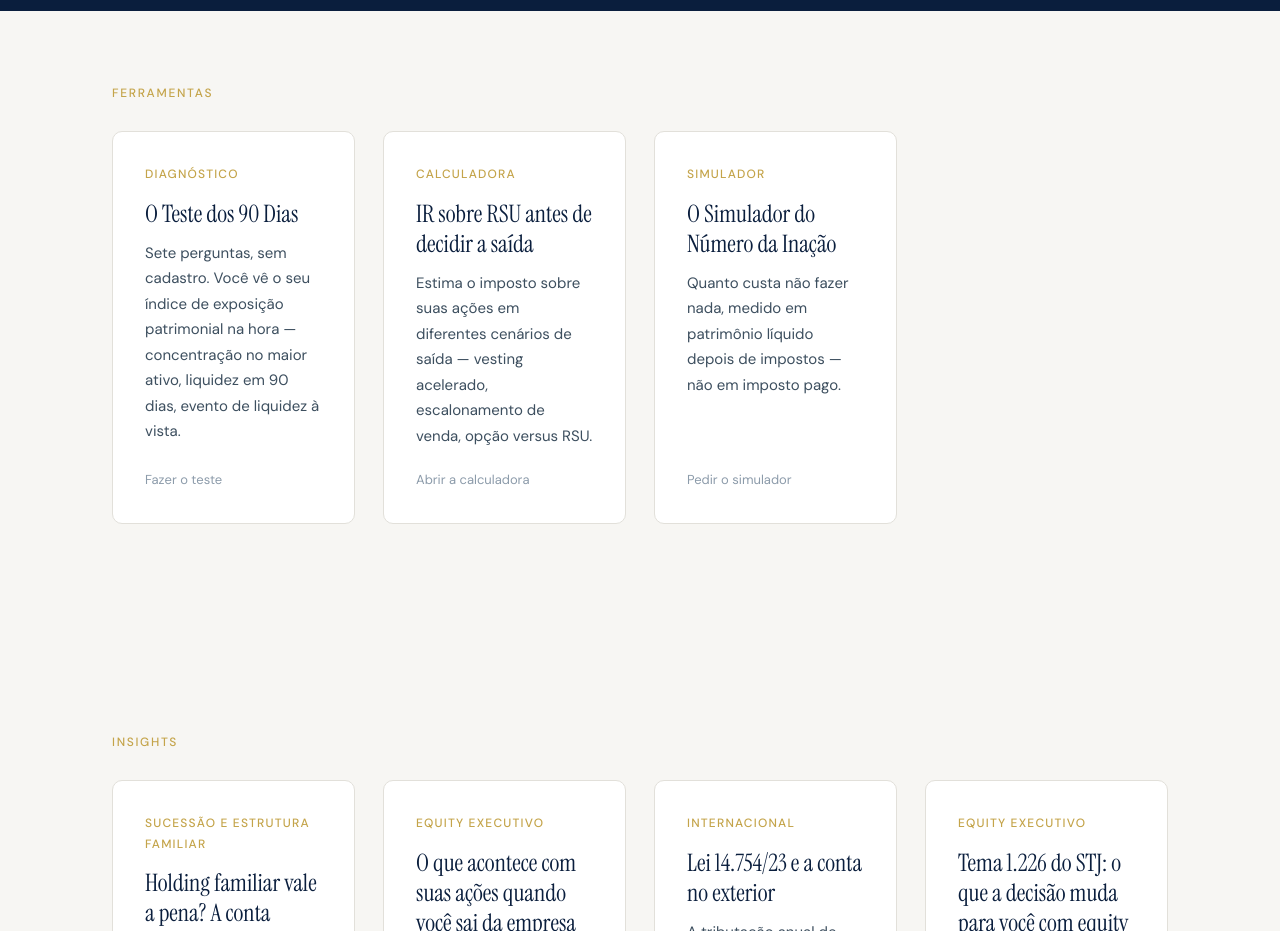
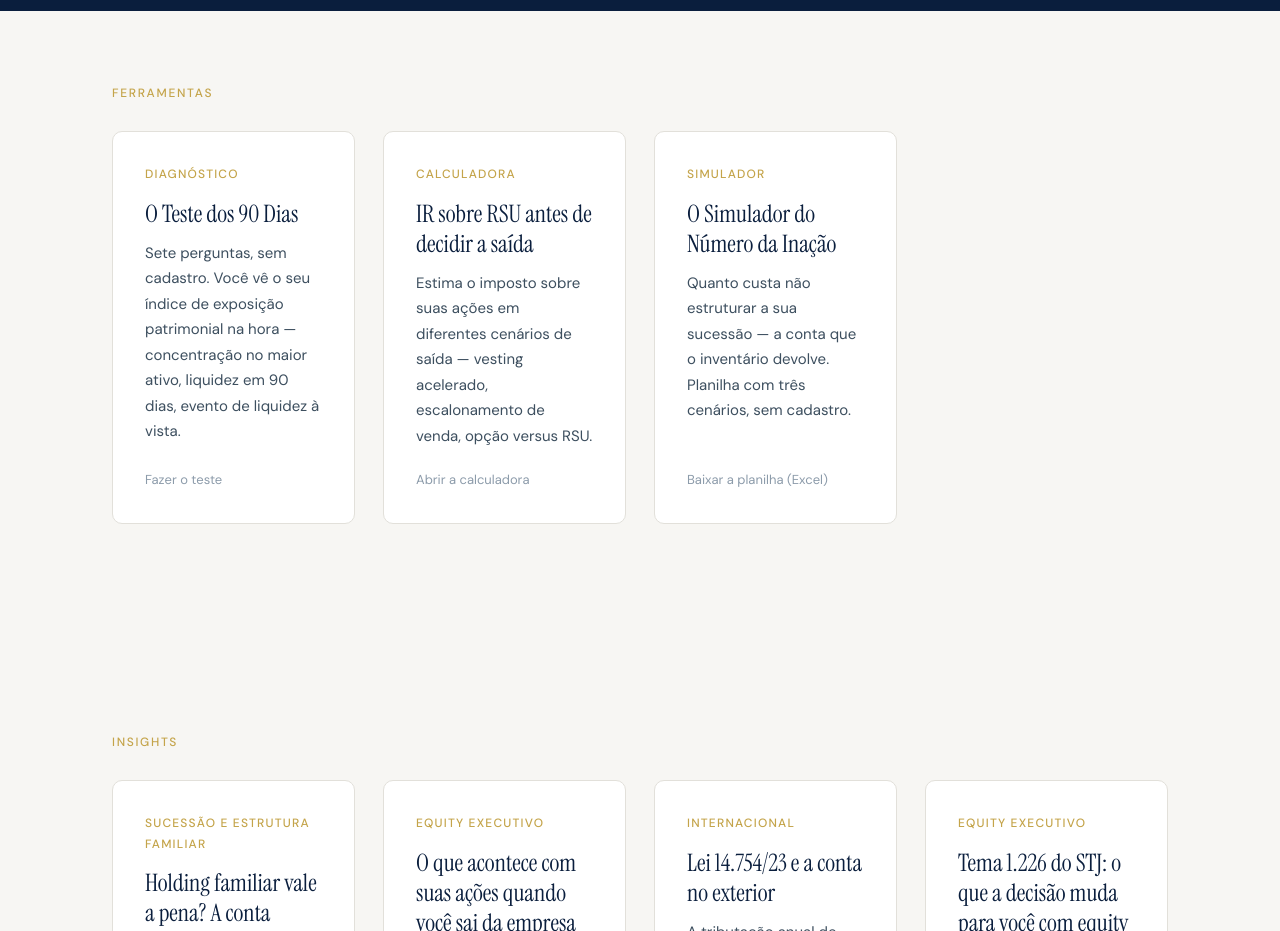
Before and after one commit to mssica-a11y/marcelosiqueiracfp-site, a plain HTML site: page index.html in a window 1280 px wide. Shown: the part 780-1711 px from the top of the page. Drawn offline with Linux system fonts and the light colour scheme.

Commit message:
Ferramentas: Simulador do Número da Inação como download direto (rascunho)
Co-Authored-By: Claude Fable 5.2 <noreply@anthropic.com>

```diff
--- a/index.html
+++ b/index.html
@@ -212,7 +212,7 @@
 }
 </script>
 <script defer data-domain="marcelosiqueiracfp.com.br" src="https://plausible.io/js/script.js"></script>
-<script>window.plausible=window.plausible||function(){(window.plausible.q=window.plausible.q||[]).push(arguments)};document.addEventListener("click",function(e){var a=e.target.closest&&e.target.closest("a");if(!a)return;var h=a.getAttribute("href")||"";var o=new URLSearchParams(location.search).get("origem")||"";if(h.indexOf("wa.me/")>-1)plausible("CTA WhatsApp",{props:{pagina:location.pathname,origem:o}});else if(h.indexOf("mailto:")===0)plausible("CTA Email",{props:{pagina:location.pathname,origem:o}});else if(h.indexOf("beehiiv.com")>-1)plausible("CTA Newsletter",{props:{pagina:location.pathname,origem:o}})})</script>
+<script>window.plausible=window.plausible||function(){(window.plausible.q=window.plausible.q||[]).push(arguments)};document.addEventListener("click",function(e){var a=e.target.closest&&e.target.closest("a");if(!a)return;var h=a.getAttribute("href")||"";var o=new URLSearchParams(location.search).get("origem")||"";if(h.indexOf("wa.me/")>-1)plausible("CTA WhatsApp",{props:{pagina:location.pathname,origem:o}});else if(h.indexOf("mailto:")===0)plausible("CTA Email",{props:{pagina:location.pathname,origem:o}});else if(h.indexOf(".xlsx")>-1)plausible("Download Simulador",{props:{pagina:location.pathname,origem:o}});else if(h.indexOf("beehiiv.com")>-1)plausible("CTA Newsletter",{props:{pagina:location.pathname,origem:o}})})</script>
 </head>
 
 <body>
@@ -262,12 +262,11 @@
           <p>Estima o imposto sobre suas ações em diferentes cenários de saída — vesting acelerado, escalonamento de venda, opção versus RSU.</p>
           <span class="read">Abrir a calculadora</span>
         </a>
-        <!-- PENDENTE: destino e texto do Simulador a confirmar com o Marcelo -->
-        <a class="card" href="/contato?origem=home-simulador">
+        <a class="card" href="/ferramentas/simulador-numero-da-inacao.xlsx" download>
           <span class="tag">Simulador</span>
           <h3>O Simulador do Número da Inação</h3>
-          <p>Quanto custa não fazer nada, medido em patrimônio líquido depois de impostos — não em imposto pago.</p>
-          <span class="read">Pedir o simulador</span>
+          <p>Quanto custa não estruturar a sua sucessão — a conta que o inventário devolve. Planilha com três cenários, sem cadastro.</p>
+          <span class="read">Baixar a planilha (Excel)</span>
         </a>
       </div>
     </div>
```
Also changed, not shown: 1 other file.
